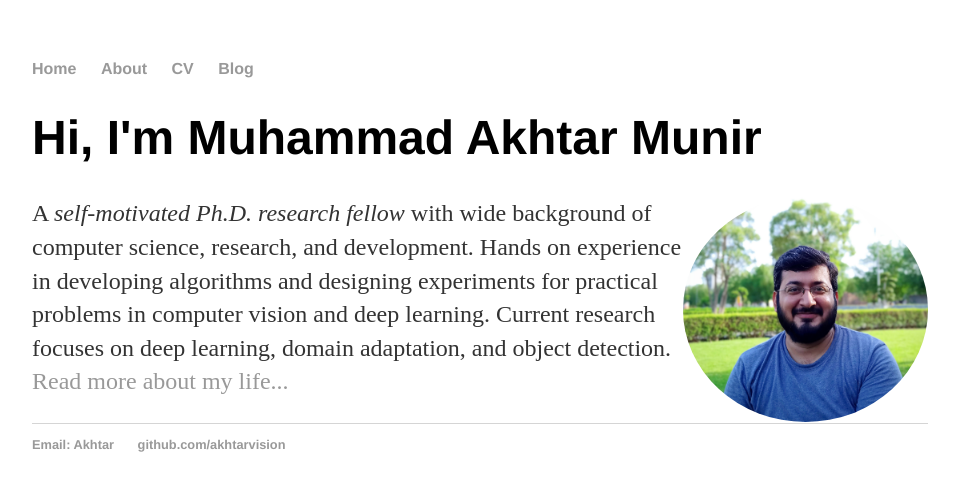
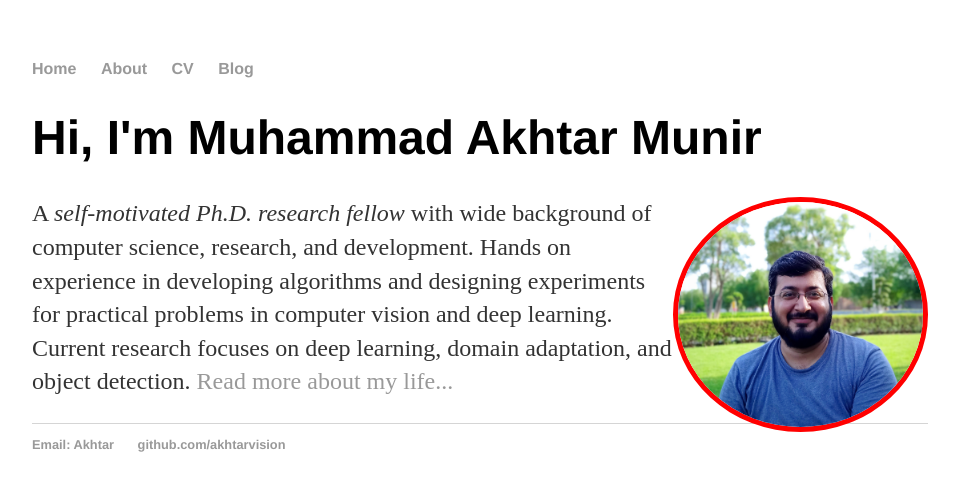
Before and after one commit to akhtarvision/akhtarvision.github.io, a Jekyll site: the page built from index.html, in a window 1280 px wide. Shown: the top 491 px of the page, without its empty margins (160-1119 px from the left). Built offline with Jekyll 4.4.1, drawn with Linux system fonts in a browser that asks for light colours.

Commit message:
Update main.css

```diff
--- a/css/main.css
+++ b/css/main.css
@@ -42,6 +42,7 @@ ul.posts li {
     list-style: none;
 }
 
-img {
+.roundImg {
   border-radius: 50%;
+  border: 5px solid #ff0000;
 }
```
